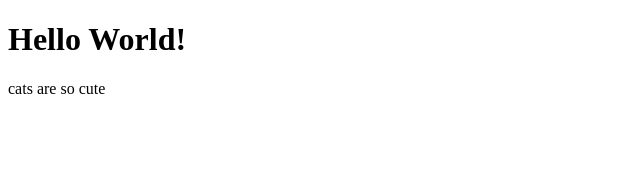
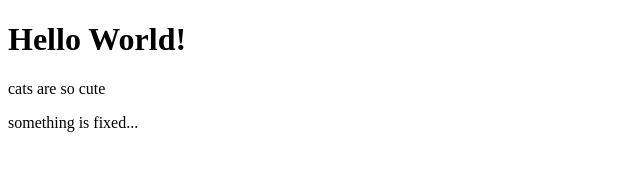
Before and after one commit to niloofarizadyar/hello-world, a plain HTML site: page index.html in a window 1280 px wide. Shown: the whole page, without its empty margins (0-640 px from the left). Drawn offline with Linux system fonts and the light colour scheme.

Commit message:
error is fixed

```diff
--- a/index.html
+++ b/index.html
@@ -6,5 +6,6 @@
 	<body>
 		<h1>Hello World!</h1>
 		<p>cats are so cute</p>
+		<p>something is fixed...</p>
 	</body>
 </html>
```
